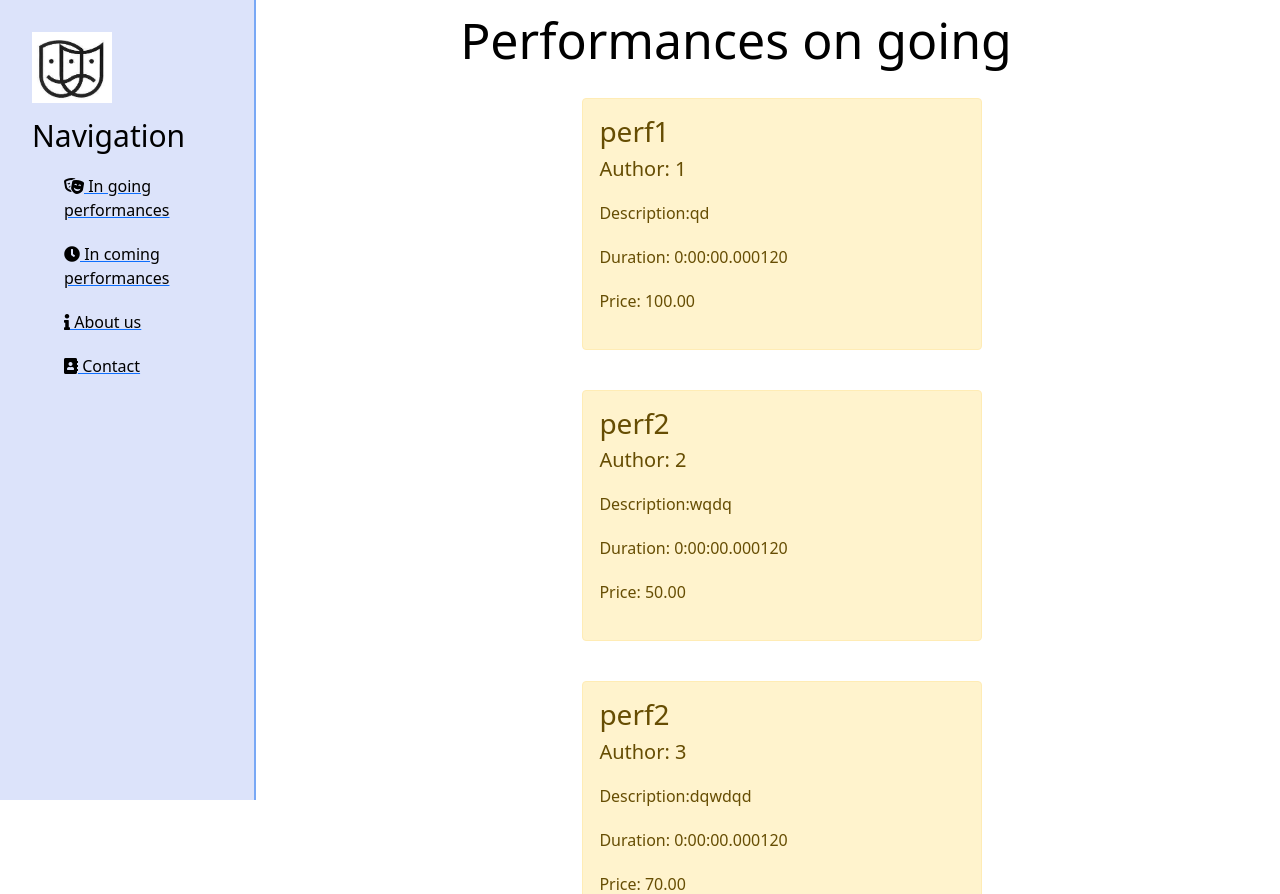
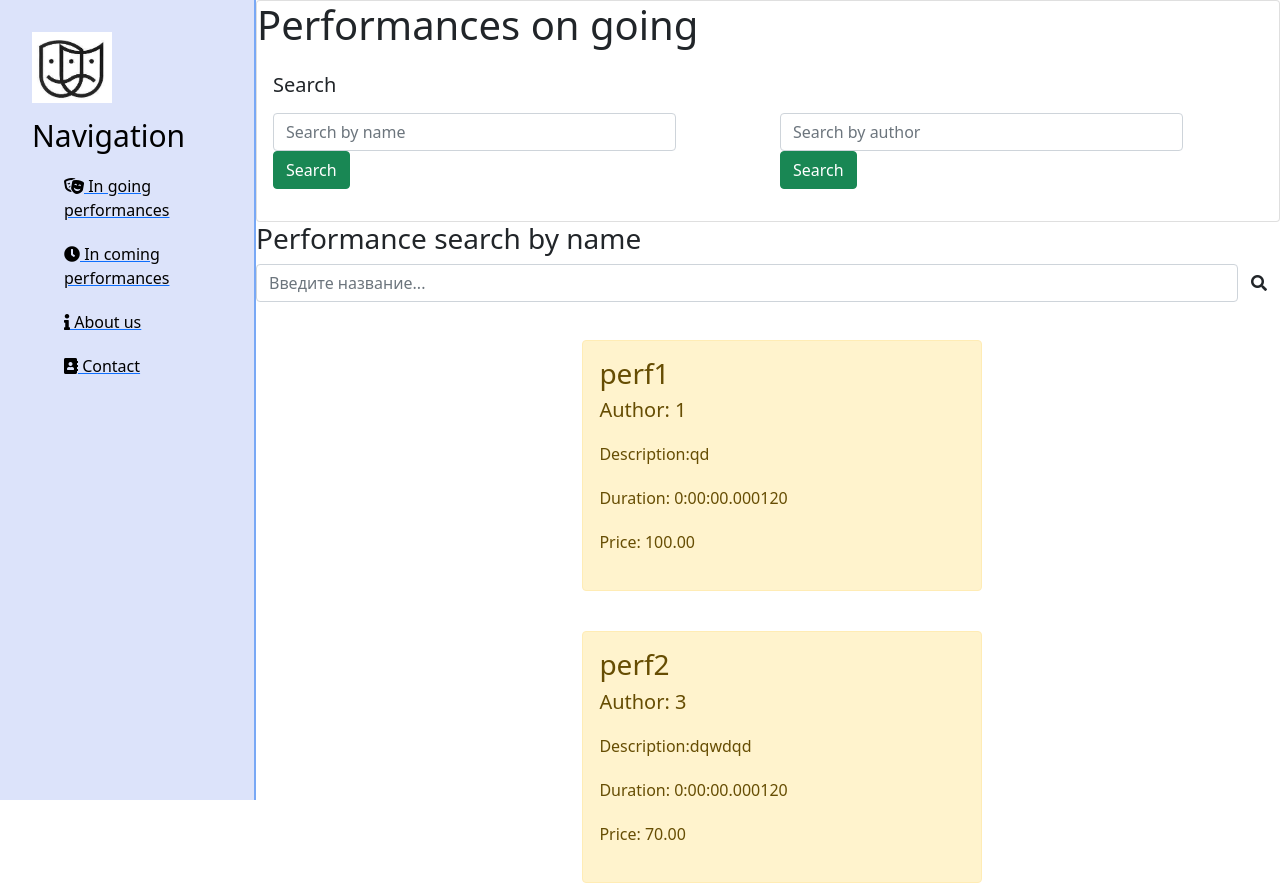
Before and after one commit to taras-fid/oop-project, a Django app: page /performances/performance in a window 1280 px wide. Shown: the top 894 px of the page. Run offline with Django 3.2, Linux system fonts and the light colour scheme; data comes from the database, SQL or seed files in the repository; some libraries are stand-ins or nearby versions.

Commit message:
1.2 commit (ya ustal)
popitka sdelat` search and filter(neudachnaya)

```diff
--- a/performance/models.py
+++ b/performance/models.py
@@ -16,6 +16,7 @@ class Performance(models.Model):
     name = models.CharField('Name', max_length=64)
     rating_id = models.ForeignKey(Rating, null=True, on_delete=models.SET_NULL)
     description = models.TextField('Description of performance')
+    # poster = models.ImageField("Постер", upload_to="performance/")
     author = models.CharField('Author', max_length=64)
     duration = models.DurationField('Duration of performance')
     genre_id = models.ForeignKey(Genre, null=True, on_delete=models.SET_NULL)
--- a/performance/templates/performance/performance.html
+++ b/performance/templates/performance/performance.html
@@ -3,8 +3,54 @@
 {% block title %}Performances{% endblock %}
 
 {% block content %}
+    <div class="card">
+        <h1>Performances on going</h1>
+            <div class="card-body">
+                <h5 class="card-title">Search</h5>
+                <p class="card-text">
+                    <div class="row">
+                            <div class="col-6">
+                                <form action="" method="get">
+                                    <div class="form-group form-row">
+                                        <div class="col-10">
+                                            <input type="text" class="form-control" name="query" placeholder="Search by name">
+                                            <input type="hidden" name="search_by" value="name">
+                                        </div>
+                                        <div class="col-2">
+                                            <button type="submit" class="btn btn-success">Search</button>
+                                        </div>
+                                    </div>
+                                </form>
+                            </div>
+                            <div class="col-6">
+                                <form action="" method="get">
+                                    <div class="form-group form-row">
+                                        <div class="col-10">
+                                            <input type="text" class="form-control" name="query" placeholder="Search by author">
+                                            <input type="hidden" name="search_by" value="author">
+                                        </div>
+                                        <div class="col-2">
+                                            <button type="submit" class="btn btn-success">Search</button>
+                                        </div>
+                                    </div>
+                                </form>
+                            </div>
+                    </div>
+                </p>
+            </div>
+        </div> <!--TODO ne rabotayet poisk po imeni ili avtoru(nado dodelat`)-->
+    <div class="search-bar w3layouts-newsletter">
+        <h3 class="sear-head editContent">Performance search by name</h3>
+        <form action="{% url 'search' %}" method="get" class="d-flex editContent">
+            <input type="search" placeholder="Введите название..." name="q" class="form-control" required="">
+            <button type="submit" class="btn1 btn">
+                <span class="fa fa-search" aria-hidden="true"></span>
+            </button>
+        </form>
+    </div>
     <div class="features">
-        <h1>Performances on going</h1>
+        <h2>{{ search_message }}</h2>
+        {% if performances %}
             {% for el in performances %}
                 <div class="alert alert-warning">
                     <h3>{{ el.name }}</h3>
@@ -14,5 +60,8 @@
                     <p>Price: {{ el.price }}</p>
                 </div>
             {% endfor %}
+        {% else %}
+            <p>no performances yet</p>
+        {% endif %}
     </div>
 {% endblock %}
--- a/performance/templates/performance/performance_layout.html
+++ b/performance/templates/performance/performance_layout.html
@@ -6,6 +6,7 @@
     <meta name="viewport"
           content="width=device-width, user-scalable=no, initial-scale=1.0, maximum-scale=1.0, minimum-scale=1.0">
     <meta http-equiv="X-UA-Compatible" content="ie=edge">
+    <link rel="shortcut icon" href="https://icons-for-free.com/iconfiles/png/512/theatre-131979040865277936.png">
     <title>{% block title %}{% endblock %}</title>
     <link rel="stylesheet" href="https://cdn.jsdelivr.net/npm/bootstrap@5.1.3/dist/css/bootstrap.min.css">
     <link rel="stylesheet" href="https://use.fontawesome.com/releases/v5.8.2/css/all.css">
--- a/performance/urls.py
+++ b/performance/urls.py
@@ -8,4 +8,5 @@ urlpatterns = [
     path('performancesoon', views.performance_to_be, name='performancesoon'),
     path('about', views.about, name='about'),
     path('contact', views.contact, name='contact'),
+    path('search', views.Search.as_view, name='search'),
 ]
--- a/performance/views.py
+++ b/performance/views.py
@@ -1,16 +1,20 @@
 from django.shortcuts import render
-from django.http import HttpResponse
-from django.views.generic import DeleteView
-from .models import Performance
+from django.http import HttpResponse, JsonResponse
+from .models import Performance, Rating, Genre, Hall, Tier, Poster
+from django.urls import reverse_lazy
+from django.db.models import Q
+from django.shortcuts import redirect
+from django.views.generic import ListView, DetailView, TemplateView
+from django.views.generic.base import View
+# Create your views here.
 
-# Create your views here.
 
 def main(request):
     return render(request, "performance/main.html")
 
 
 def performance(request):
-    performances = Performance.objects.all()
+    performances = Performance.objects.order_by('-price')
     return render(request, 'performance/performance.html', {'performances': performances})
 
 
@@ -24,3 +28,18 @@ def about(request):
 
 def contact(request):
     return render(request, 'performance/contact.html')
+
+
+class PerformanceList(ListView):
+    model = Performance
+
+
+class Search(ListView): #TODO ne rabotayet(nado dodelat`)
+
+    def get_queryset(self):
+        return Performance.objects.filter(name__icontains=self.request.GET.get("q"))
+
+    def get_context_data(self, *args, **kwargs):
+        context = super().get_context_data(*args, **kwargs)
+        context["q"] = f'q={self.request.GET.get("q")}&'
+        return context
```
Lines whose indentation alone changed are shown as unchanged.
